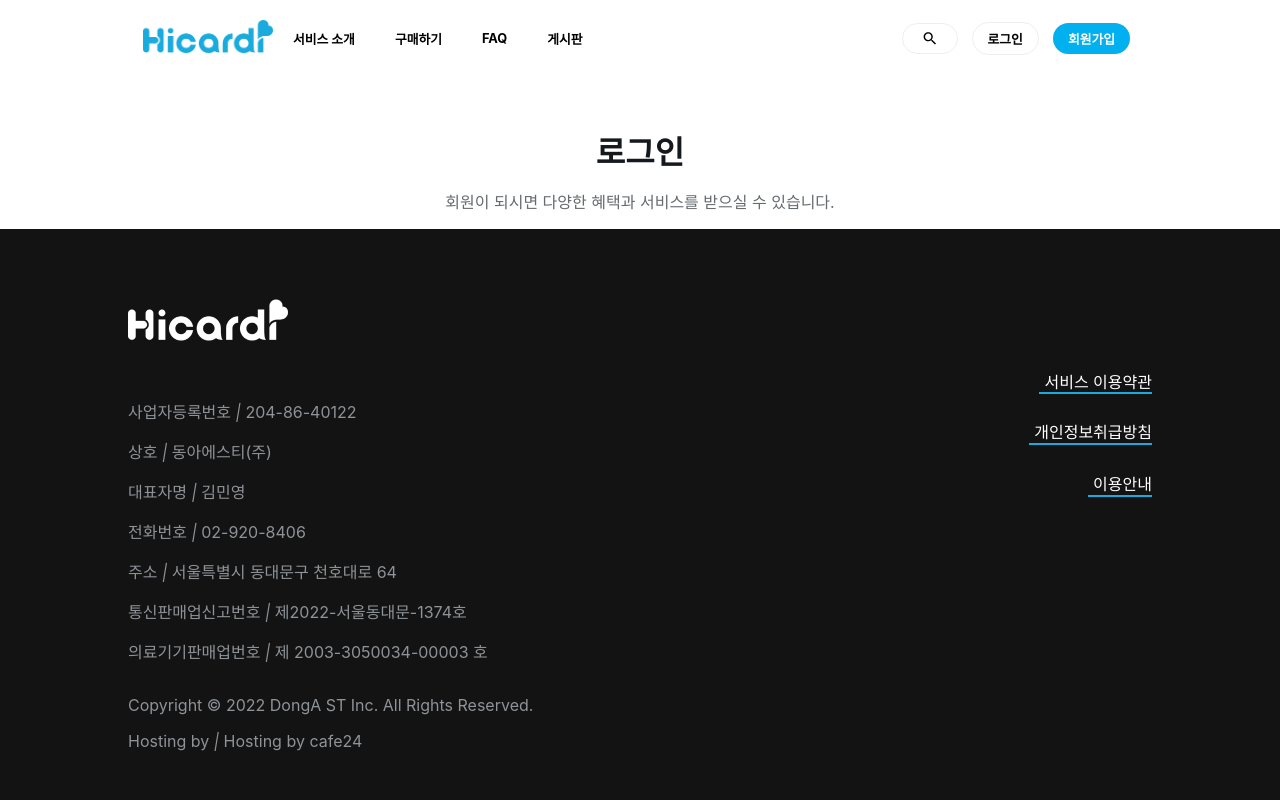
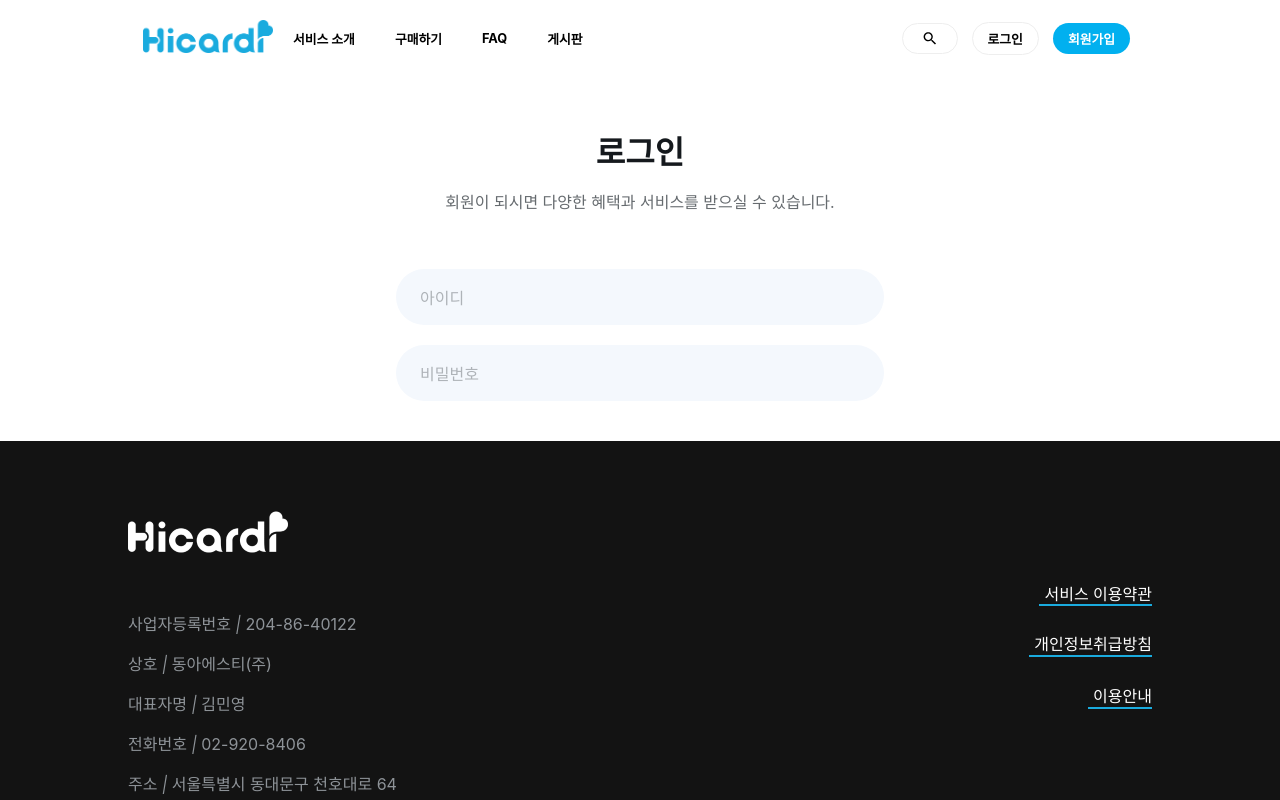
Before and after one commit to DONGA-ST-B/frontend, a React (Create React App) app: page /login in a window 1280 px wide. Shown: the top 800 px of the page. Built offline with nearby package versions, Linux system fonts and the light colour scheme.

Commit message:
[feat] : 로그인 입력창 컴포넌트 구현

```diff
--- /dev/null
+++ b/src/pages/login/LoginInput.js
@@ -0,0 +1,90 @@
+import React, { useState } from "react";
+import styled from "styled-components";
+import { COLORS } from "../../styles/colors";
+
+const CenteredContainer = styled.div`
+  display: flex;
+  justify-content: center;
+`;
+
+const InputContainer = styled.div`
+  display: flex;
+  flex-direction: column;
+  gap: 20px;
+`;
+
+const InputWrapper = styled.div`
+  position: relative;
+`;
+
+const Input = styled.input`
+  width: 440px;
+  height: 56px;
+  border-radius: 50px;
+  background-color: ${COLORS.GRAY_50};
+  border: none;
+  padding: 0 24px;
+  font-size: 16px;
+  color: ${COLORS.GRAY_900};
+  outline: none;
+
+  @media (max-width: auto) {
+    width: 100%;
+  }
+`;
+
+const HintText = styled.div`
+  position: absolute;
+  left: 24px;
+  top: 50%;
+  transform: translateY(-50%);
+  font-size: 16px;
+  color: ${COLORS.GRAY_400};
+  pointer-events: none;
+  transition: opacity 0.2s;
+  opacity: ${(props) => (props.showHint ? 1 : 0)};
+`;
+
+function LoginInput() {
+  const [showIdHint, setShowIdHint] = useState(true);
+  const [showPasswordHint, setShowPasswordHint] = useState(true);
+
+  const handleIdInputChange = (event) => {
+    if (event.target.value !== "") {
+      setShowIdHint(false);
+    } else {
+      setShowIdHint(true);
+    }
+  };
+
+  const handlePasswordInputChange = (event) => {
+    if (event.target.value !== "") {
+      setShowPasswordHint(false);
+    } else {
+      setShowPasswordHint(true);
+    }
+  };
+
+  return (
+    <CenteredContainer>
+      <InputContainer>
+        <InputWrapper>
+          <Input
+            type="text"
+            onChange={handleIdInputChange}
+          />
+          <HintText showHint={showIdHint}>아이디</HintText>
+        </InputWrapper>
+        <InputWrapper>
+          <Input
+            type="password"
+            onChange={handlePasswordInputChange}
+          />
+          <HintText showHint={showPasswordHint}>비밀번호</HintText>
+        </InputWrapper>
+      </InputContainer>
+    </CenteredContainer>
+  );
+}
+
+export default LoginInput;
--- a/src/pages/login/LoginPage.js
+++ b/src/pages/login/LoginPage.js
@@ -1,8 +1,8 @@
 import React from "react";
 import Header from "../../components/header/Header";
 import Footer from "../../components/footer/Footer";
-import LoginTextBox from "./LoginTextBox";
 import LoginTextBoxComponent from "./LoginTextBox";
+import LoginInput from "./LoginInput";
 
 export default function ProductDetailPage() {
     return (
@@ -11,6 +11,9 @@ export default function ProductDetailPage() {
             <div style={{ marginTop: "40px" }}>
                 <LoginTextBoxComponent />
             </div>
+            <div style={{ marginTop: "40px", marginBottom: "40px" }}>
+                <LoginInput />
+            </div>
             <Footer />
         </div>
     );
--- a/src/styles/colors.js
+++ b/src/styles/colors.js
@@ -1,5 +1,6 @@
 export const COLORS = {
     GRAY_FOOTER_BG: '#131313',
+    GRAY_50: '#F4F8FD',
     GRAY_400: '#AEB3B8',
     GRAY_500: '#8E9398',
     GRAY_600: '#666B6F',
```
Lines whose indentation alone changed are shown as unchanged.
